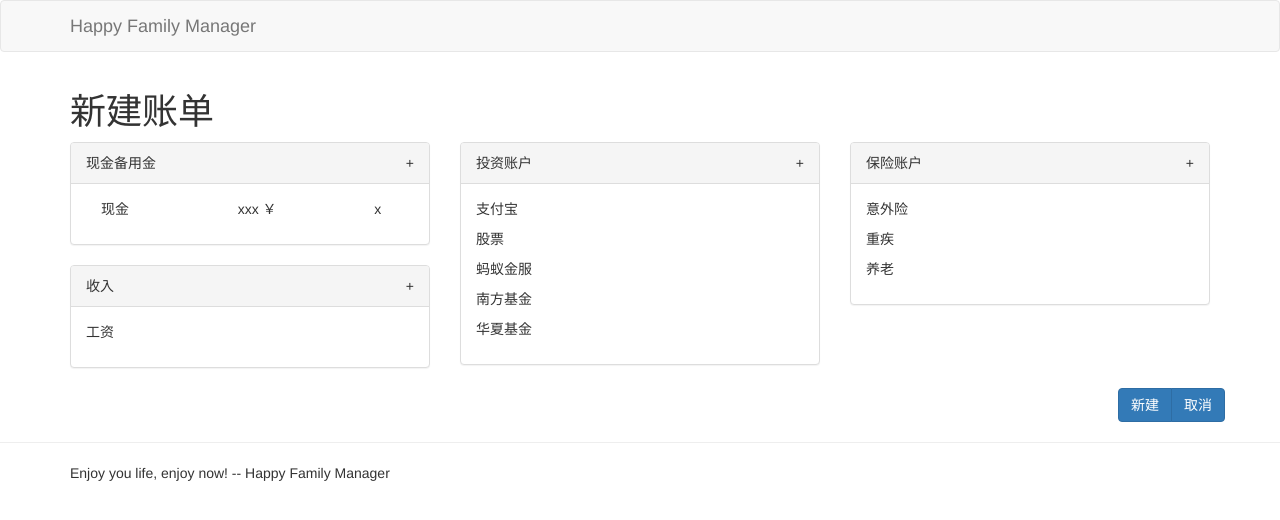
After one commit to ahzb0565/HappyFamilyManager, a Django app: page /new/ in a window 1280 px wide. The commit adds this page. Shown: the top 520 px of the page. Run offline with Django 3.2, Linux system fonts and the light colour scheme; style sheets or scripts are compiled from the project's sources; parts of the project's set-up code (start-up, migrations or seed data) failed here and were passed over; some libraries are stand-ins or nearby versions.

Commit message:
Mock front end

```diff
--- a/HappyFamilyManager/urls.py
+++ b/HappyFamilyManager/urls.py
@@ -23,4 +23,6 @@ urlpatterns = [
     url(r'^admin/', admin.site.urls),
     url(r'^api/', include(urls, namespace='api')),
     url(r'^$', TemplateView.as_view(template_name='home.html'), name='home'),
+    url(r'^details/$', TemplateView.as_view(template_name='details.html'), name='details'),
+    url(r'^new/$', TemplateView.as_view(template_name='new.html'), name='new'),
 ]
--- a/package.json
+++ b/package.json
@@ -8,12 +8,14 @@
   },
   "scripts": {
     "test": "echo \"Error: no test specified\" && exit 1",
-    "start": "webpack"
+    "build": "webpack"
   },
   "author": "",
   "license": "ISC",
   "dependencies": {
+    "bootstrap": "^3.3.7",
     "react": "^15.6.2",
+    "react-bootstrap": "^0.31.3",
     "react-dom": "^15.6.2"
   },
   "devDependencies": {
@@ -22,6 +24,7 @@
     "babel-loader": "^7.1.2",
     "babel-preset-es2015": "^6.24.1",
     "babel-preset-react": "^6.24.1",
+    "copy-webpack-plugin": "^4.1.1",
     "webpack": "^3.6.0",
     "webpack-dev-server": "^2.8.2"
   }
--- /dev/null
+++ b/src/js/index.jsx
@@ -0,0 +1,16 @@
+import React from 'react';
+import ReactDOM from 'react-dom';
+import {Navbar} from 'react-bootstrap';
+
+
+const navbarInstance = (
+    <Navbar>
+        <Navbar.Header>
+            <Navbar.Brand>
+                <a href="#">Happy Family Manager</a>
+            </Navbar.Brand>
+        </Navbar.Header>
+    </Navbar>
+);
+
+ReactDOM.render(navbarInstance, document.getElementById('nav'));
--- /dev/null
+++ b/templates/base.html
@@ -0,0 +1,22 @@
+{% load static %}
+<!DOCTYPE html>
+<html lang="en">
+<head>
+    <meta charset="UTF-8">
+    <title>{% block title %}{% endblock %}</title>
+    {% block styles %}{% endblock %}
+</head>
+<body>
+    <div id="nav"></div>
+    <div class="container">
+        {% block body %}{% endblock %}
+    </div>
+    <hr>
+    <footer class="footer">
+        <div class="container">
+            Enjoy you life, enjoy now!  -- Happy Family Manager
+        </div>
+    </footer>
+    {% block scripts %}{% endblock %}
+</body>
+</html>
--- /dev/null
+++ b/templates/new.html
@@ -0,0 +1,62 @@
+{% extends 'base.html' %}
+{% load static %}
+
+{% block title %}新建账单{% endblock %}
+
+{% block styles %}
+    <link rel="stylesheet" href="{% static 'dist/bootstrap.min.css' %}">
+{% endblock %}
+
+{% block body %}
+    <div>
+        <h1>新建账单</h1>
+    </div>
+    <div id="accounts" class="row">
+        <div class="col-md-4">
+            <div id="cashAndBackup" class="panel panel-default">
+                <div class="panel-heading">现金备用金<span style="float: right;">+</span></div>
+                <div  class="panel-body">
+                    <p class="col-md-5">现金</p><p class="col-md-5">xxx ￥</p><p class="col-md-2">x</p>
+                </div>
+            </div>
+            <div id="income" class="panel panel-default">
+                <div class="panel-heading">收入<span style="float: right;">+</span></div>
+                <div  class="panel-body">
+                    <p>工资</p>
+                </div>
+            </div>
+        </div>
+        <div class="col-md-4">
+            <div id="investmentAccount" class="panel panel-default">
+                <div class="panel-heading">投资账户<span style="float: right;">+</span></div>
+                <div class="panel-body">
+                    <p>支付宝</p>
+                    <p>股票</p>
+                    <p>蚂蚁金服</p>
+                    <p>南方基金</p>
+                    <p>华夏基金</p>
+                </div>
+            </div>
+        </div>
+        <div class="col-md-4">
+            <div id="insuranceAccount" class="panel panel-default">
+                <div class="panel-heading">保险账户<span style="float: right;">+</span></div>
+                <div class="panel-body">
+                    <p>意外险</p>
+                    <p>重疾</p>
+                    <p>养老</p>
+                </div>
+            </div>
+        </div>
+    </div>
+    <div class="row">
+        <div class="btn-group"  style="float: right;">
+            <button class="btn btn-primary">新建</button>
+            <button class="btn btn-primary">取消</button>
+        </div>
+    </div>
+{% endblock %}
+
+{% block scripts %}
+    <script type="text/javascript" src="{% static 'dist/index.js' %}"></script>
+{% endblock %}
--- a/webpack.config.js
+++ b/webpack.config.js
@@ -1,14 +1,22 @@
 const webpack = require('webpack');
+const CopyWebpackPlugin = require('copy-webpack-plugin');
 module.exports = {
-  entry: './static/js/test.jsx',
+  entry: './src/js/index.jsx',
   output: {
     path: __dirname + '/static/dist',  //abs path
-    filename: 'test.js'
+    filename: 'index.js'
   },
   module: {
     loaders: [
       { test: /\.js$/, loader: 'babel-loader', exclude: /node_modules/ },
       { test: /\.jsx$/, loader: 'babel-loader', exclude: /node_modules/ }
     ]
-  }
+  },
+  plugins: [
+    new CopyWebpackPlugin([
+        {
+            from: 'node_modules/bootstrap/dist/css/bootstrap.min.css'
+        }
+    ])
+  ]
 };
```
Also changed, not shown: static/js/test.jsx (deleted, +0 -7 lines), templates/details.html (added, +50 -0 lines), templates/home.html (+37 -15 lines).
